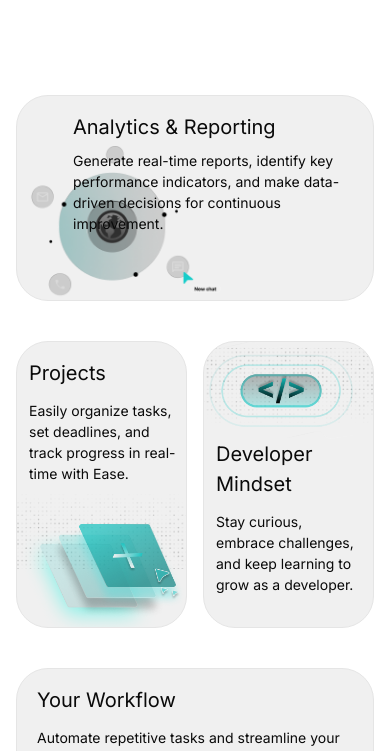
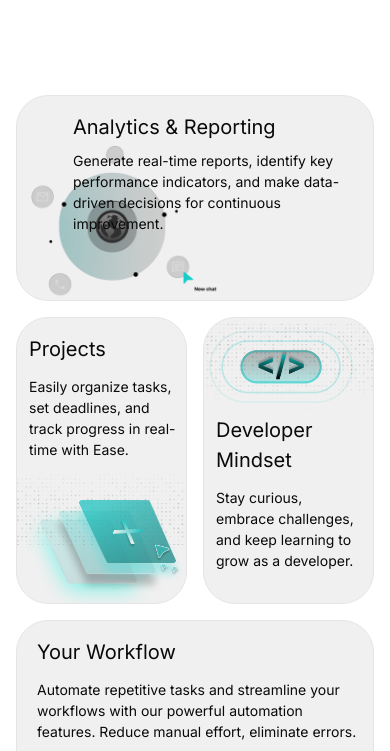
Before and after one commit to Roshen-Perera/ceylon-developers-portfolio, a Next.js app: page / in a window 390 px wide. Shown: the part 4256-5007 px from the top of the page. Built offline with nearby package versions, Linux system fonts and the light colour scheme.

Commit message:
fix: Adjust gap spacing for mobile layout in Facilities component

```diff
--- a/components/facilities.tsx
+++ b/components/facilities.tsx
@@ -104,7 +104,7 @@ const Facilities = () => {
       </div>
 
       {/* Mobile/Tablet Layout (below lg) */}
-      <div className="flex flex-col gap-10 lg:hidden w-full">
+      <div className="flex flex-col gap-4 sm:gap-10 lg:hidden w-full">
         <div className="w-full max-w-[650px] mx-auto bg-[#6F6F6F1A] border rounded-4xl overflow-hidden">
           <div className="flex">
             <div className="mt-12 ml-3 shrink-0">
```
